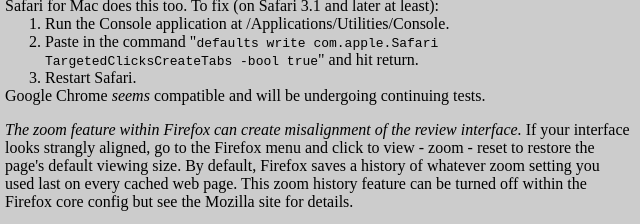
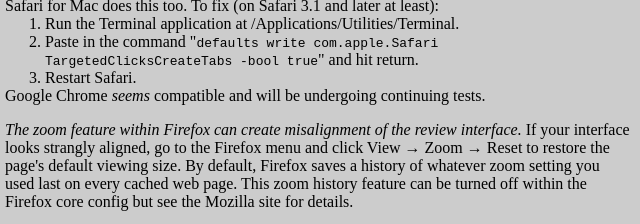
Before and after one commit to hathitrust/crms, a plain HTML site: page web/c/crms/help.html in a window 1280 px wide. Shown: the part 402-626 px from the top of the page, 43-683 px from the left. Drawn offline with Linux system fonts and the light colour scheme.

Commit message:
Correct Mac 'Console' to 'Terminal'; standardize on Unicode right arrow for menu paths.

```diff
--- a/web/c/crms/help.html
+++ b/web/c/crms/help.html
@@ -41,7 +41,7 @@
   </ol></li>
   <li>Safari for Mac does this too. To fix (on Safari 3.1 and later at least):
   <ol>
-    <li>Run the Console application at /Applications/Utilities/Console.</li>
+    <li>Run the Terminal application at /Applications/Utilities/Terminal.</li>
     <li>Paste in the command "<code>defaults write com.apple.Safari TargetedClicksCreateTabs -bool true</code>" and hit return.</li>
     <li>Restart Safari.</li>
   </ol></li>
@@ -49,7 +49,7 @@
 </ul>
 <ul>
   <li><i>The zoom feature within Firefox can create misalignment of the review interface.</i> If your interface looks strangly aligned,
-  go to the Firefox menu and click to view - zoom - reset to restore the page's  default viewing size.
+  go to the Firefox menu and click View &#x2192; Zoom &#x2192; Reset to restore the page's  default viewing size.
   By default, Firefox saves a history of whatever zoom setting you used last on every cached web page.
   This zoom history feature can be turned off within the Firefox core config but see the Mozilla site for details.</li>
 </ul>
```
